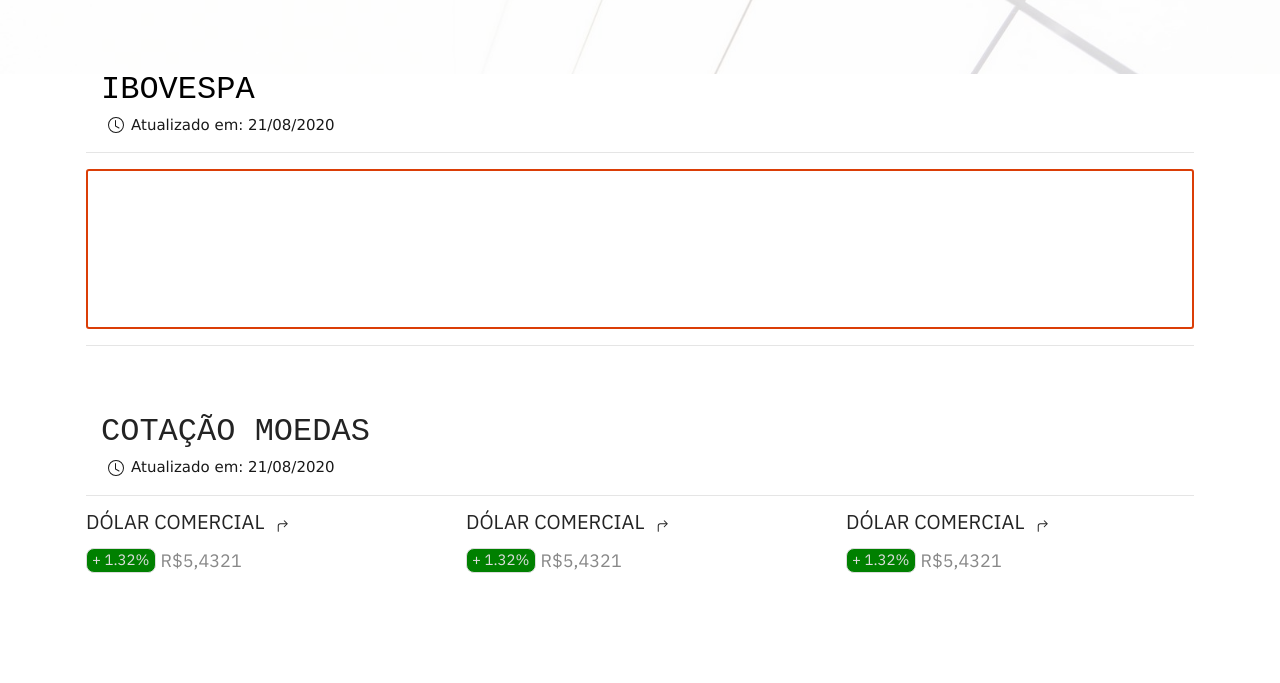
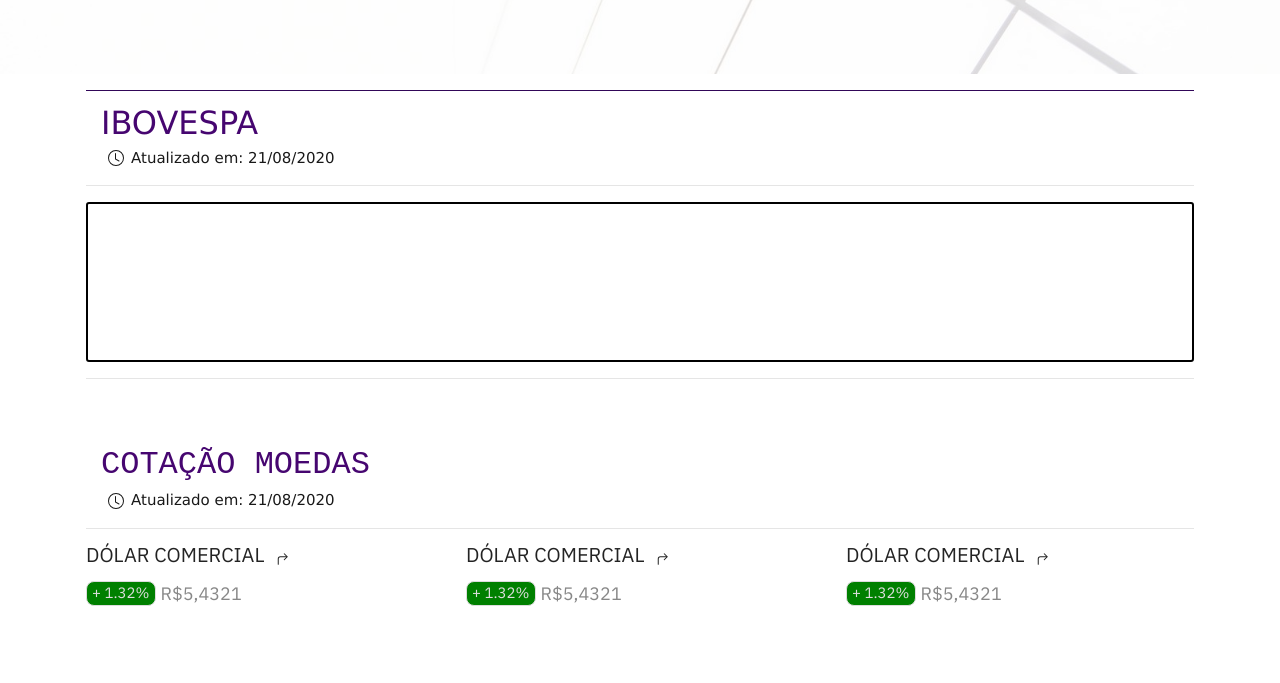
Before and after one commit to Ana204/COTACAOmoeda, a plain HTML site: page index.html in a window 1280 px wide. Shown: the part 1078-1761 px from the top of the page. Drawn offline with nearby package versions, Linux system fonts and the light colour scheme; no server answers; files whose address does not match are found by name; a web font is replaced by a local one.

Commit message:
subindo index.hmt para mesclar

```diff
--- a/assets/css/style.css
+++ b/assets/css/style.css
@@ -1,12 +1,14 @@
 /* CSS da Ana */
 
 .nomeIbovespa{
+    margin-top: 5px;
     width: 300px;
     margin-left: 15px;
-    color:black;
-    font-family: 'Courier New', Courier, monospace;
+    color:rgb(70, 6, 112);
+    font-family: Verdana, Geneva, Tahoma, sans-serif;
   }
   .Titilos{
+    color: rgb(70, 6, 112);
     width: auto;
     margin-left: 15px;
     margin-top: 70px;
@@ -35,7 +37,7 @@
     color: black;
   }
   .tabela_do_grafico{
-    border: 2px solid #DB3E07;
+    border: 2px solid black;
     border-radius: 3px;
   }
   /*GRAFICOS DAS MOEDAS */
--- a/index.html
+++ b/index.html
@@ -130,6 +130,7 @@
 
 <div class="container" >
     <section>
+      <hr style="background-color: rgb(55, 8, 98);">
       <div class="nomeIbovespa">
         <h2>IBOVESPA</h2>
         <div class="pai">
@@ -143,9 +144,11 @@
         </div>
       </div>
       <hr>
-      <div class="container tabela_do_grafico" >
-        <canvas class="line-chart"></canvas>
-      </div>
+          <figure>
+            <div class="tabela_do_grafico" >
+              <canvas class="line-chart"></canvas>
+            </div>
+          </figure>
       <hr>
     </section>
 
```
